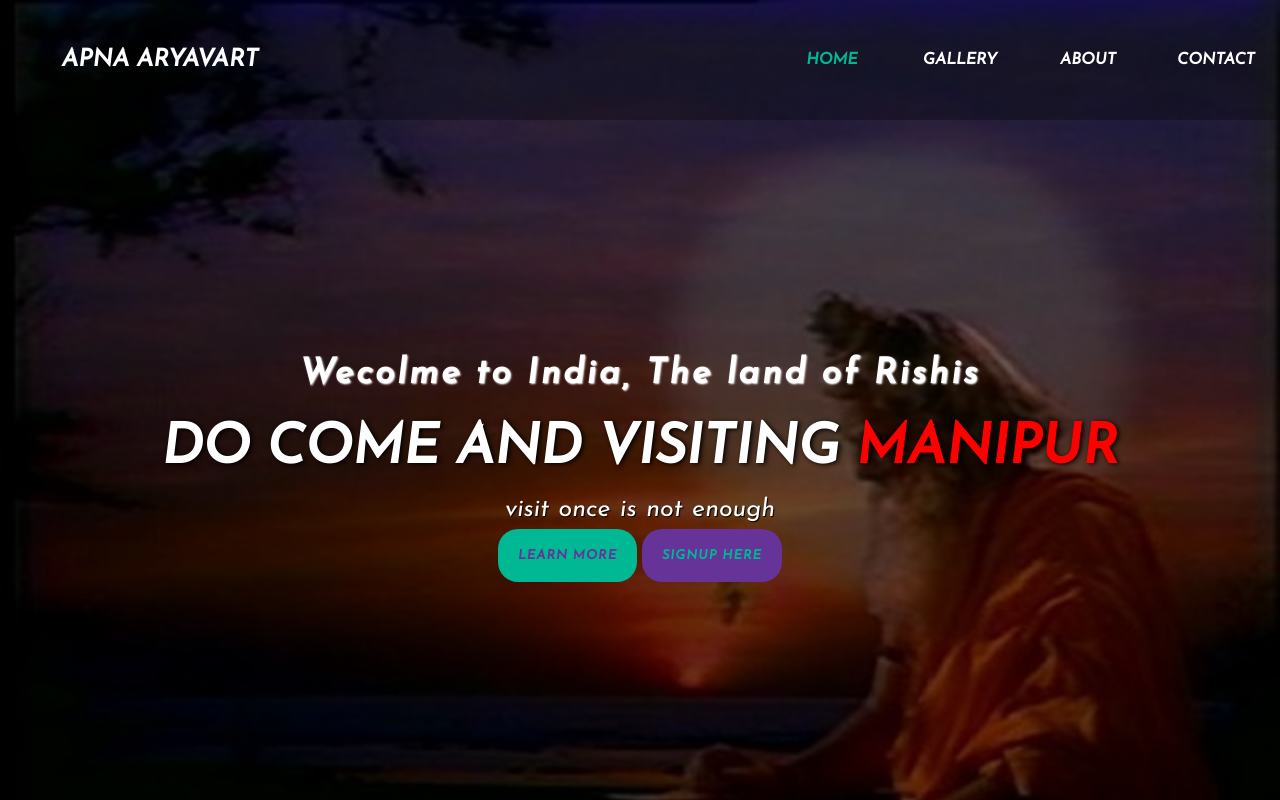
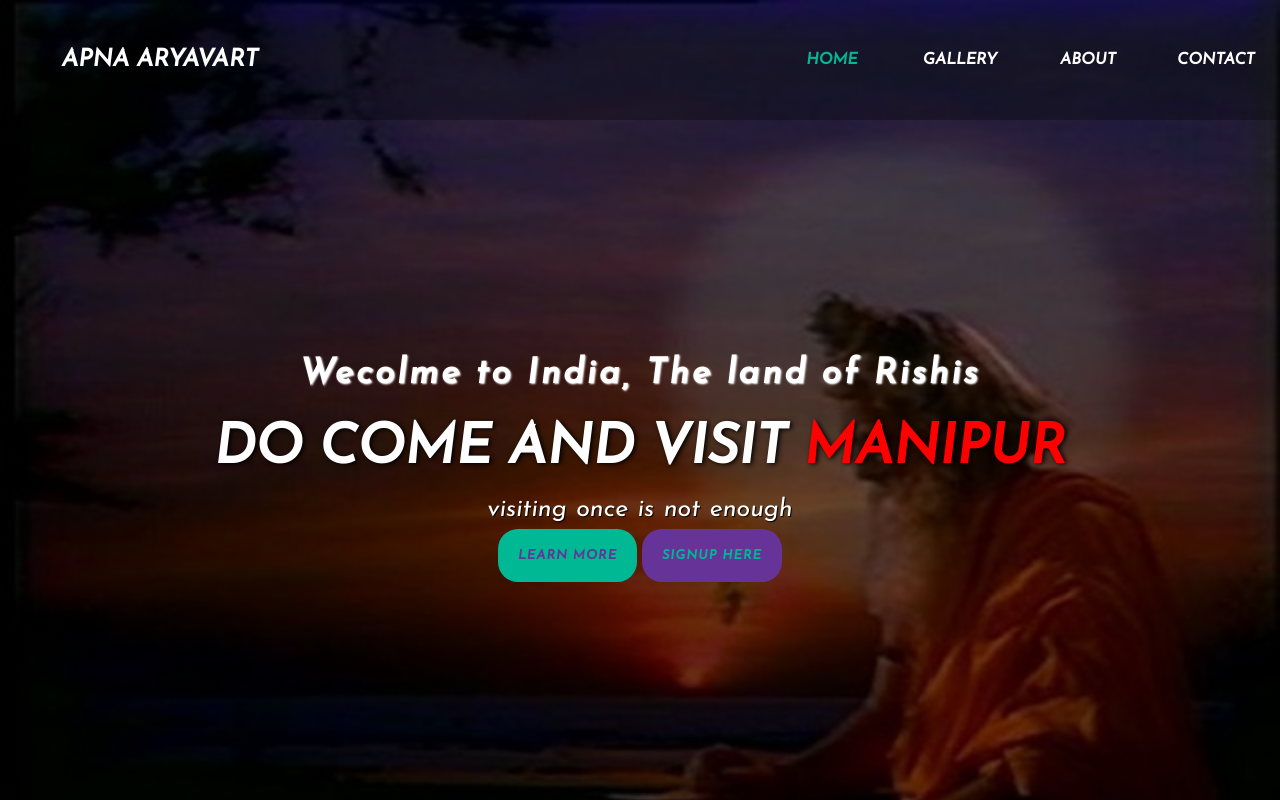
Before and after one commit to charu-86/Home-Page, a plain HTML site: page index.html in a window 1280 px wide. Drawn offline with nearby package versions, Linux system fonts and the light colour scheme.

Commit message:
Update index.html

```diff
--- a/index.html
+++ b/index.html
@@ -23,8 +23,8 @@
             <main>
                 <section>
                     <h2>Wecolme to India, The land of Rishis<span></span></h2>
-                    <h1>Do Come And Visiting<span class="change_content"></span></h1>
-                    <p>visit once is not enough</p>
+                    <h1>Do Come And Visit<span class="change_content"></span></h1>
+                    <p>visiting once is not enough</p>
                     <a href=" " class="button1">Learn More</a>
                     <a href=" " class="button2">signup here</a>
                 </section>
```
